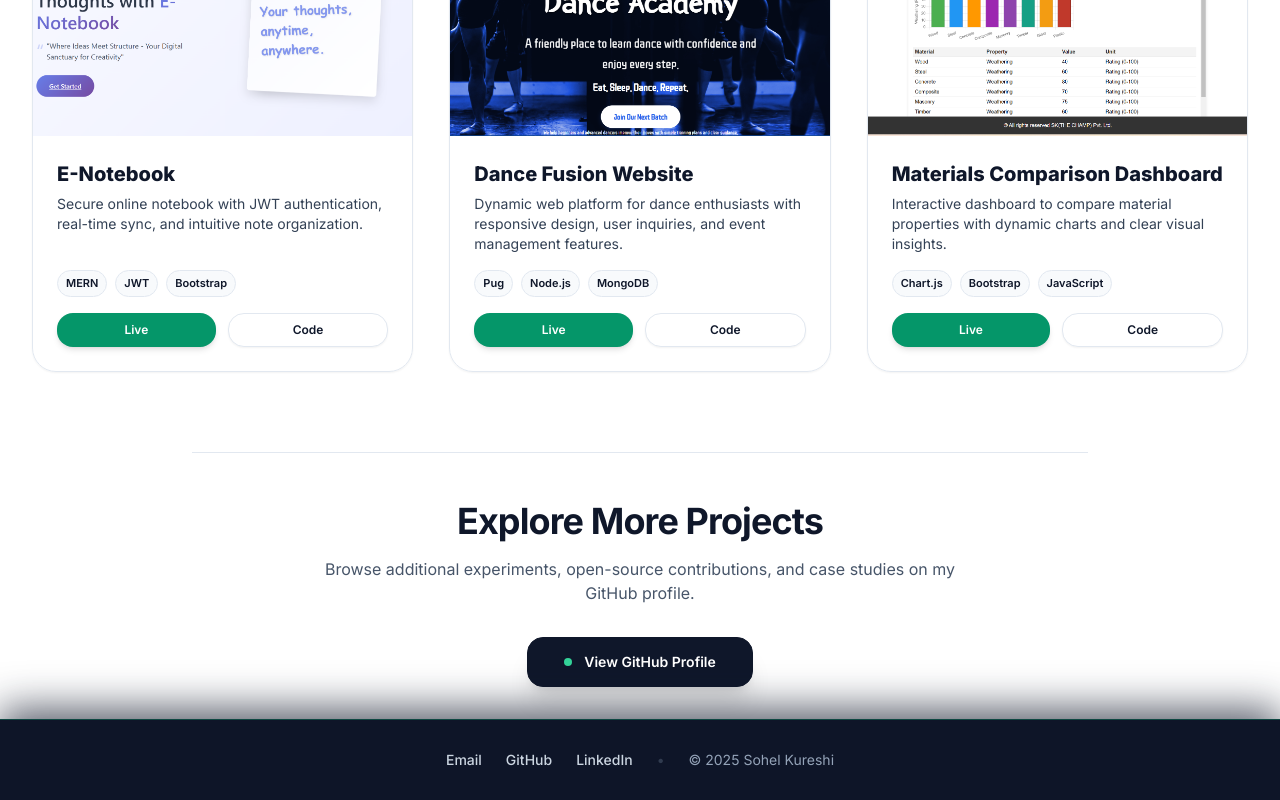
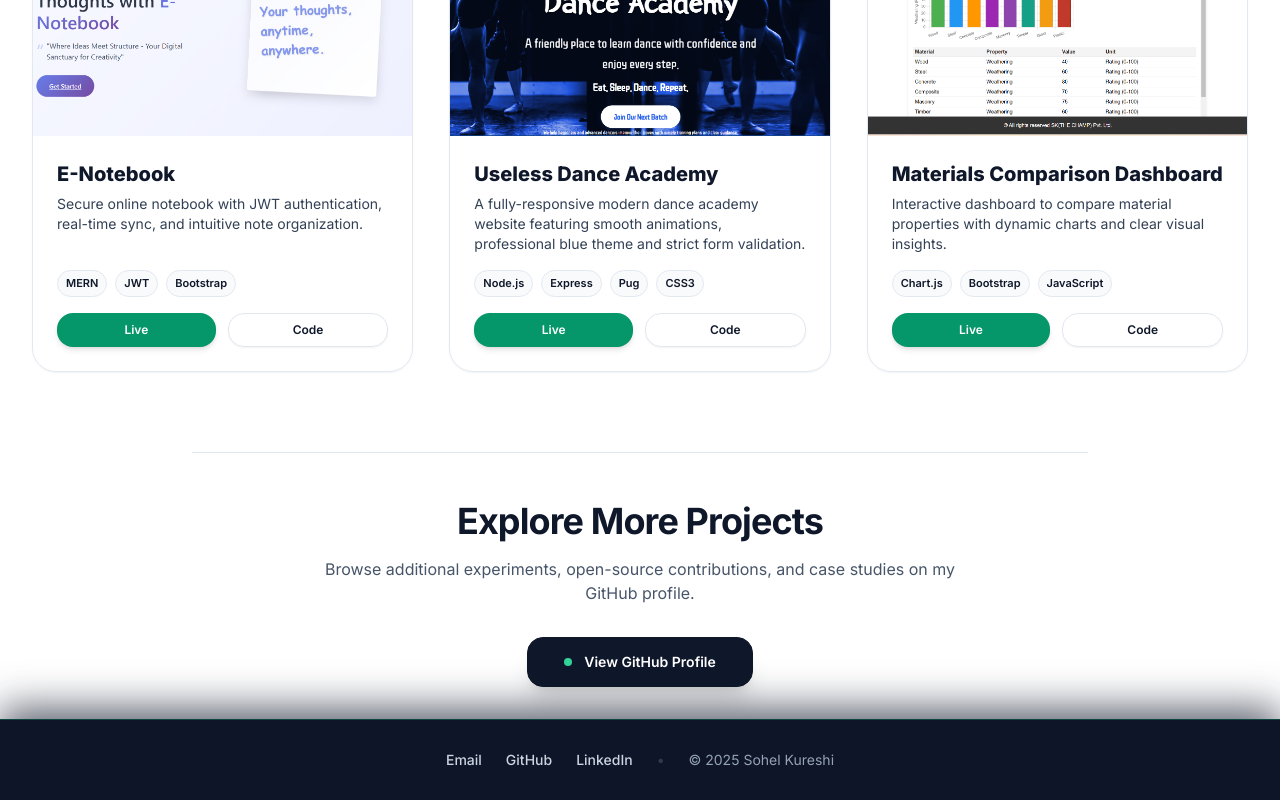
Before and after one commit to sohelkureshi/Next.js_portfolio, a Next.js app: page /projects in a window 1280 px wide. Shown: the part 1376-2176 px from the top of the page. Built offline with nearby package versions, Linux system fonts and the light colour scheme.

Commit message:
updated text in project section

```diff
--- a/src/components/sections/ProjectsContent.tsx
+++ b/src/components/sections/ProjectsContent.tsx
@@ -47,15 +47,16 @@ export default function ProjectsContent() {
       category: 'Productivity',
     },
    {
-      name: 'Dance Fusion Website',
+  name: 'Useless Dance Academy',
   image: '/images/proj_dance.png',
   description:
-        'Dynamic web platform for dance enthusiasts with responsive design, user inquiries, and event management features.',
-      tech: ['Pug', 'Node.js', 'MongoDB'],
+    'A fully-responsive modern dance academy website featuring smooth animations, professional blue theme and strict form validation.',
+  tech: ['Node.js', 'Express', 'Pug', 'CSS3'],
   live: 'https://dance-fusion.onrender.com/',
   github: 'https://github.com/sohelkureshi/Dance-Fusion-website',
   category: 'Entertainment',
 },
+
     {
       name: 'Materials Comparison Dashboard',
       image: '/images/proj_material.png',
```
Lines whose indentation alone changed are shown as unchanged.
